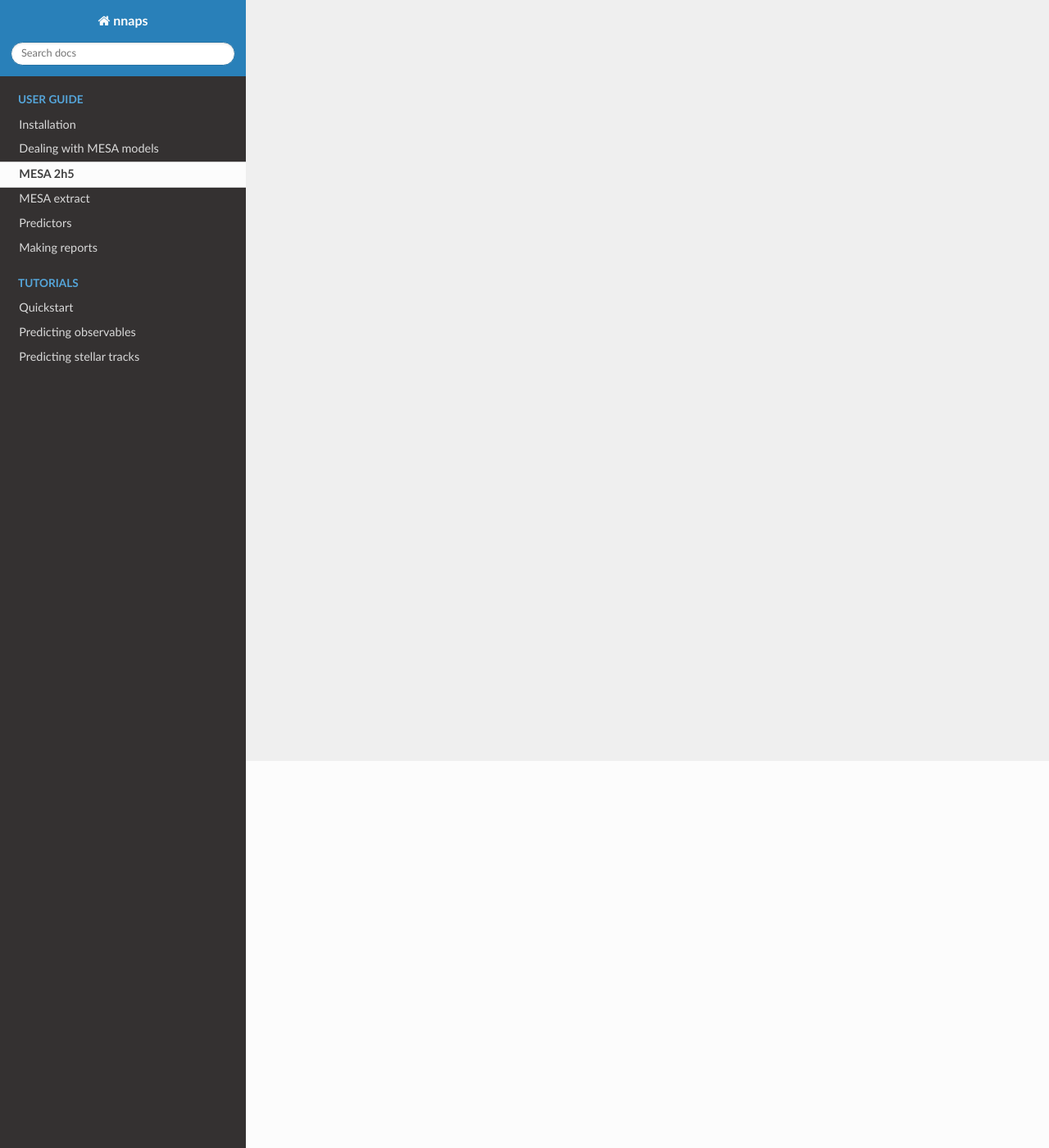
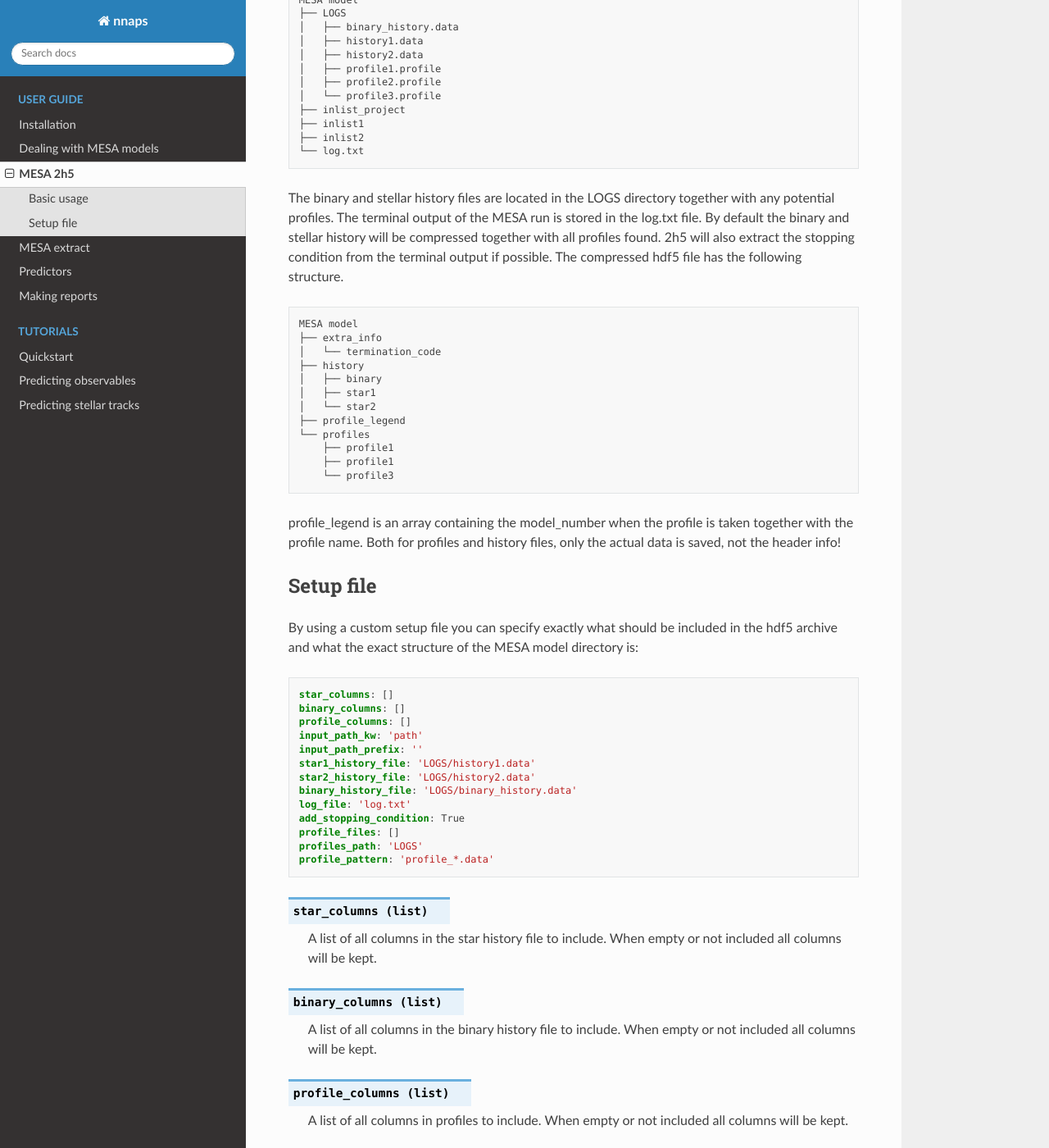
Before and after one commit to vosjo/nnaps, a Sphinx documentation site: the page built from docs/userguide/mesa_2h5.rst, in a window 1280 px wide and 1400 px high, scrolled down 472 px. Shown: the whole window at 82% size. Built offline with Sphinx 7.4.7 and the Read the Docs theme 2.0.0, drawn with Linux system fonts in a browser that asks for light colours; some of the changed text lies outside the part shown.

Commit message:
extended documentation for nnaps-mesa -2h5

```diff
--- a/docs/index.rst
+++ b/docs/index.rst
@@ -1,8 +1,3 @@
-.. nnaps documentation master file, created by
-sphinx-quickstart on Tue Feb  4 11:35:28 2020.
-You can adapt this file completely to your liking, but it should at least
-contain the root `toctree` directive.
-
 NNaPS
 =====
 
--- a/docs/userguide/mesa_2h5.rst
+++ b/docs/userguide/mesa_2h5.rst
@@ -3,3 +3,134 @@ MESA 2h5
 ========
 
 **nnaps-mesa** -2h5 <*(file_list)*> <*model_directory*> [*options*]
+
+Basic usage
+-----------
+
+The most simple way to use the 2h5 tool is to provide the folder where all MESA models are located, and the folder
+where you want the compressed files to be stored:
+
+.. code-block:: bash
+
+    nnaps-mesa -2h5 <input folder> -o <output folder>
+
+2h5 will use standard settings assuming the following file structure for a MESA run:
+
+::
+
+    MESA model
+    ├── LOGS
+    │   ├── binary_history.data
+    │   ├── history1.data
+    │   ├── history2.data
+    │   ├── profile1.profile
+    │   ├── profile2.profile
+    │   └── profile3.profile
+    ├── inlist_project
+    ├── inlist1
+    ├── inlist2
+    └── log.txt
+
+The binary and stellar history files are located in the LOGS directory together with any potential profiles. The
+terminal output of the MESA run is stored in the log.txt file. By default the binary and stellar history will be
+compressed together with all profiles found. 2h5 will also extract the stopping condition from the terminal output if
+possible. The compressed hdf5 file has the following structure.
+
+::
+
+    MESA model
+    ├── extra_info
+    │   └── termination_code
+    ├── history
+    │   ├── binary
+    │   ├── star1
+    │   └── star2
+    ├── profile_legend
+    └── profiles
+        ├── profile1
+        ├── profile1
+        └── profile3
+
+profile_legend is an array containing the model_number when the profile is taken together with the profile name. Both
+for profiles and history files, only the actual data is saved, not the header info!
+
+Setup file
+----------
+
+By using a custom setup file you can specify exactly what should be included in the hdf5 archive and what the exact
+structure of the MESA model directory is:
+
+.. code-block:: yaml
+
+    star_columns: []
+    binary_columns: []
+    profile_columns: []
+    input_path_kw: 'path'
+    input_path_prefix: ''
+    star1_history_file: 'LOGS/history1.data'
+    star2_history_file: 'LOGS/history2.data'
+    binary_history_file: 'LOGS/binary_history.data'
+    log_file: 'log.txt'
+    add_stopping_condition: True
+    profile_files: []
+    profiles_path: 'LOGS'
+    profile_pattern: 'profile_*.data'
+
+.. option:: star_columns (list)
+
+    A list of all columns in the star history file to include. When empty or not included all columns will be kept.
+
+.. option:: binary_columns (list)
+
+    A list of all columns in the binary history file to include. When empty or not included all columns will be kept.
+
+.. option:: profile_columns (list)
+
+    A list of all columns in profiles to include. When empty or not included all columns will be kept.
+
+.. option:: input_path_kw (str)
+
+    If nnaps-mesa -2h5 is called with a file_list.csv and a model_directory, then this keyword indicates the name of the
+    column in the file_list.csv that contains the path of the directory containing the MESA model relative to the
+    working directory.
+
+.. option:: input_path_prefix (str)
+
+    If nnaps-mesa -2h5 is called with a file_list.csv and a model_directory, then this keyword indicates the optional
+    prefix to be added in front of the directory given in the file_list.csv by the input_path_kw. The full path relative
+    to the current working directory is then:
+
+    input_path_prefix + file_list.csv[input_path_kw]
+
+.. option:: star1_history_file (str)
+
+    The path of the history file of the first star relative to the model directory.
+
+.. option:: star2_history_file (str)
+
+    The path of the history file of the second star relative to the model directory.
+
+.. option:: binary_history_file (str)
+
+    The path of the binary history file relative to the model directory.
+
+.. option:: log_file (str)
+
+    The path of the logging output of MESA relative to the model directory.
+
+.. option:: add_stopping_condition (boolean)
+
+    When true, the stopping criteria of MESA will be extracted from the log_file and included in the hdf5 file.
+
+.. option:: profile_files (list)
+
+    A list of which profile files to include. If empty or not included all profile files that can be identified using
+    the profile_pattern keyword will be included.
+
+.. option:: profiles_path (str)
+
+    The path of the directory containing the profiles relative to the model directory
+
+.. option:: profile_pattern (str)
+
+    The pattern of the profiles to include. Will only be used when profile_files is empty or not included.
```
